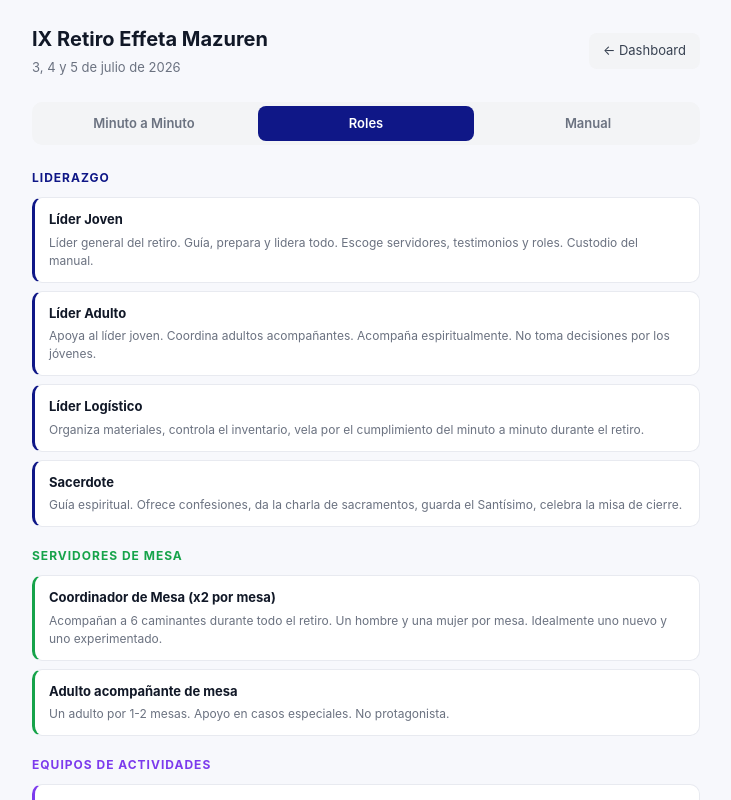
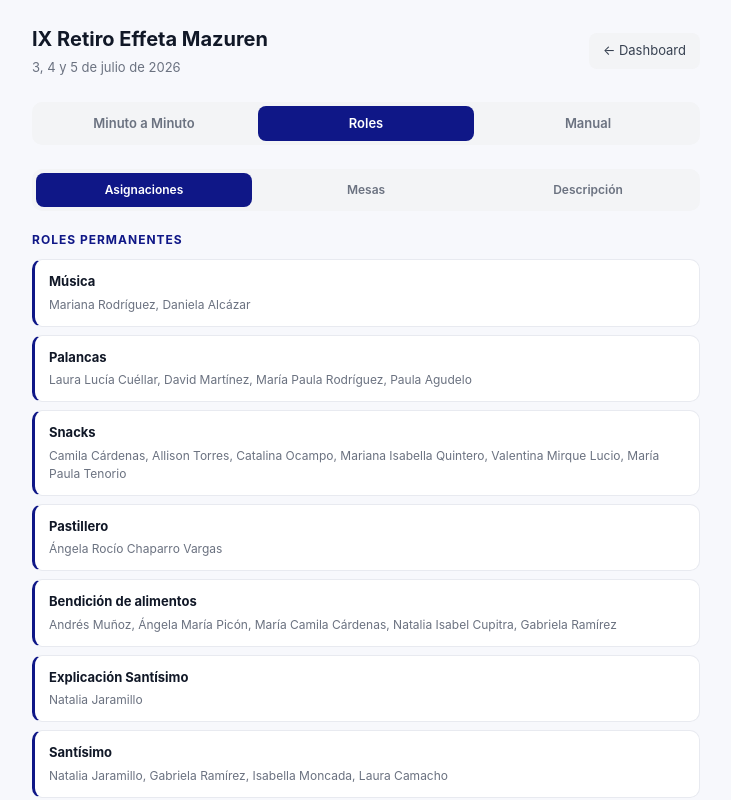
Before and after one commit to EffetaMazuren/EffetaMazuren-App, a Next.js app: page /dashboard/retiro in a window 1280 px wide. Both pictures are taken after a click on the button "Roles". Shown: the top 800 px of the page, without its empty margins (274-1005 px from the left). Built offline with nearby package versions, Linux system fonts and the light colour scheme.

Commit message:
Update page.tsx

```diff
--- a/app/dashboard/retiro/page.tsx
+++ b/app/dashboard/retiro/page.tsx
@@ -5,6 +5,7 @@ import { useRouter } from 'next/navigation'
 
 type Tab = 'minutominuto' | 'roles' | 'manual'
 type Dia = 'viernes' | 'sabado' | 'domingo'
+type RolesView = 'asignaciones' | 'mesas' | 'descripcion'
 
 interface Actividad {
   hora: string
@@ -219,7 +220,7 @@ const ROLES_RETIRO = [
     color: '#d97706',
     bg: '#fffbeb',
     roles: [
-      { nombre: 'Equipo de Música y Sonido', descripcion: 'Maneja todas las canciones del retiro, grabación del muro y nudo, música del Santísimo (greoriana). Debe conocer el minuto a minuto.' },
+      { nombre: 'Equipo de Música y Sonido', descripcion: 'Maneja todas las canciones del retiro, grabación del muro y nudo, música del Santísimo (gregoriana). Debe conocer el minuto a minuto.' },
       { nombre: 'Equipo de Palancas', descripcion: 'Contacta familiares de caminantes para cartas. Lleva computador e impresora al retiro. Imprime cartas recibidas en el transcurso.' },
       { nombre: 'Equipo de Palanquitas', descripcion: 'Distribuye las palanquitas en las camas de caminantes. Reparte Biblias, hojas y esferos. Organiza bolsas del domingo.' },
       { nombre: 'Equipo de Snacks', descripcion: 'Compra y sirve snacks en los momentos indicados del retiro. Conoce el menú y el cronograma.' },
@@ -248,6 +249,84 @@ const ROLES_RETIRO = [
   }
 ]
 
+interface RolAsignado {
+  nombre: string
+  encargados: string[]
+  nota?: string
+}
+
+const ASIGNACIONES_ROLES: { categoria: string; color: string; bg: string; roles: RolAsignado[] }[] = [
+  {
+    categoria: 'Roles Permanentes',
+    color: '#0f1787',
+    bg: '#f0f2ff',
+    roles: [
+      { nombre: 'Música', encargados: ['Mariana Rodríguez', 'Daniela Alcázar'] },
+      { nombre: 'Palancas', encargados: ['Laura Lucía Cuéllar', 'David Martínez', 'María Paula Rodríguez', 'Paula Agudelo'] },
+      { nombre: 'Snacks', encargados: ['Camila Cárdenas', 'Allison Torres', 'Catalina Ocampo', 'Mariana Isabella Quintero', 'Valentina Mirque Lucio', 'María Paula Tenorio'] },
+      { nombre: 'Pastillero', encargados: ['Ángela Rocío Chaparro Vargas'] },
+      { nombre: 'Bendición de alimentos', encargados: ['Andrés Muñoz', 'Ángela María Picón', 'María Camila Cárdenas', 'Natalia Isabel Cupitra', 'Gabriela Ramírez'] },
+      { nombre: 'Explicación Santísimo', encargados: ['Natalia Jaramillo'] },
+      { nombre: 'Santísimo', encargados: ['Natalia Jaramillo', 'Gabriela Ramírez', 'Isabella Moncada', 'Laura Camacho'] },
+      { nombre: 'Turnos Santísimo y Angelitos', encargados: ['Natalia Jaramillo', 'Gabriela Ramírez'] },
+      { nombre: 'Explicación Palanquitas', encargados: ['Isabella Moncada'] },
+      { nombre: 'Guachafita', encargados: ['Juan Pablo Bedoya', 'Eddy Carvajal', 'Andrés David Noel Mulett'] },
+      { nombre: '¿Por qué oramos cantando?', encargados: ['Mariana Rodríguez'] },
+      { nombre: 'Mantelitos', encargados: ['Laura Lucía Cuéllar'] },
+    ]
+  },
+  {
+    categoria: 'Actividades Generales',
+    color: '#16a34a',
+    bg: '#f0fdf4',
+    roles: [
+      { nombre: 'Bienvenida (5)', encargados: ['Carolina Bucheli', 'Mariana Serrano', 'Paula Sofía Ortiz', 'Santiago Ruiz', 'Juan Pablo León', 'Andrés David Noel Mulett'] },
+      { nombre: 'Recepción (4)', encargados: ['Valery Cardona', 'Natalia Linares', 'María Alejandra Sierra', 'Daniel Villabón'] },
+      { nombre: 'Lobby (7)', encargados: ['Santiago Ruiz', 'Santiago Rodríguez', 'David Sarmiento', 'Allison Torres', 'Catalina Ocampo', 'Natalia Jaramillo', 'Andrés Muñoz'] },
+      { nombre: 'Maleteros (5)', encargados: ['Eddy Carvajal', 'David Martínez', 'Santiago Castañeda', 'Juan José Álvarez', 'Juan Pablo Garrido'] },
+      { nombre: 'Despertar sábado', encargados: ['Gabriela Ramírez', 'Mariana Isabella Quintero', 'Valentina Mirque Lucio', 'Natalia Isabel Cupitra', 'María Paula Rodríguez'] },
+      { nombre: 'Despertar domingo', encargados: ['María Camila Cárdenas', 'María Paula Tenorio', 'Andrés Muñoz', 'Daniel Steeven Chaparro Villabón', 'Juan José Álvarez'] },
+      { nombre: 'Resumen viernes', encargados: ['Diego Urrego'] },
+      { nombre: 'Resumen sábado', encargados: ['Judith'] },
+      { nombre: 'Oración sábado', encargados: ['Santiago Rodríguez'] },
+      { nombre: 'Oración domingo', encargados: ['Jorge Picón'] },
+      { nombre: 'Rosario sábado', encargados: ['Laura Camacho', 'Valery Cardona', 'Ángela María Picón'] },
+      { nombre: 'Rosario domingo', encargados: ['Paula Agudelo', 'Daniela Alcázar', 'Laura Lucía Cuéllar'] },
+      { nombre: 'Cartas de Jesús (3)', encargados: ['María Paula Tenorio', 'Daniel Steeven Chaparro Villabón', 'Catalina Ocampo'] },
+      { nombre: 'Máscaras (8)', encargados: ['Carolina Bucheli', 'Daniel Villabón', 'Juan Pablo León', 'Laura Ramírez', 'Natalia Linares', 'Paula Sofía Ortiz', 'Mariana Serrano', 'Santiago Castañeda'] },
+      { nombre: 'Sanando mi alma (2)', encargados: ['María Alejandra Sierra', 'Allison Torres'] },
+      { nombre: 'Fogata viernes', encargados: ['Daniel Steeven Chaparro Villabón', 'David Martínez'] },
+      { nombre: 'Fogata sábado', encargados: ['Andrés David Noel Mulett', 'David Sarmiento'] },
+      { nombre: 'Camino de la vida', encargados: ['Juan Pablo León', 'Natalia Isabel Cupitra', 'Santiago Castañeda', 'Mariana Isabella Quintero', 'Andrés Muñoz', 'Juan Pablo Cardona', 'Laura Ramírez'] },
+    ]
+  },
+  {
+    categoria: 'Muro y Nudo',
+    color: '#dc2626',
+    bg: '#fef2f2',
+    roles: [
+      { nombre: 'Acomodar en paredes', encargados: ['Antonia', 'Sofía Castañeda', 'Daniel Cuéllar'], nota: '+ todos los líderes de mesa' },
+      { nombre: 'Pared a confesiones (6)', encargados: ['Juan Pablo Cardona', 'Laura Camacho', 'María Paula Tenorio', 'David Sarmiento', 'Santiago Rodríguez'] },
+      { nombre: 'Confesiones a palancas (6)', encargados: ['Carolina Bucheli', 'Daniel Villabón', 'Laura Ramírez', 'María Alejandra Sierra', 'Paula Sofía Ortiz', 'Santiago Ruiz'] },
+      { nombre: 'Palancas a rumba (6)', encargados: ['Valery Cardona', 'Valentina Mirque Lucio', 'David Sarmiento', 'Natalia Linares', 'Andrés Muñoz'] },
+      { nombre: 'Recepción de rumba (5)', encargados: ['Mariana Serrano', 'Isabella Moncada', 'Eddy Carvajal', 'Juan Pablo Bedoya', 'Andrés Noel Mulett', 'Juan Pablo León'] },
+    ]
+  }
+]
+
+const MESAS_RETIRO: { numero: number; encargados: string[] }[] = [
+  { numero: 1, encargados: ['Santiago Ruiz', 'Isabela Moncada'] },
+  { numero: 2, encargados: ['David Sarmiento', 'Laura Camacho'] },
+  { numero: 3, encargados: ['Valery Cardona', 'Juan Pablo León'] },
+  { numero: 4, encargados: ['Paula Sofía Ortiz Maecha', 'Santiago Rodríguez'] },
+  { numero: 5, encargados: ['Natalia Isabel Cupitra', 'Eddy Carvajal'] },
+  { numero: 6, encargados: ['Santiago Castañeda', 'Laura Ramírez'] },
+  { numero: 7, encargados: ['Andrés David Noel Mulett', 'Mariana Serrano'] },
+  { numero: 8, encargados: ['Natalia Linares', 'Juan José Álvarez'] },
+  { numero: 9, encargados: ['Juan Pablo Cardona', 'Carolina Bucheli'] },
+  { numero: 10, encargados: ['Juan Pablo Bedoya', 'María Alejandra Sierra'] },
+]
+
 const colorTipo: Record<string, { bg: string; color: string; label: string }> = {
   charla:    { bg: '#dc2626', color: 'white', label: 'Charla' },
   actividad: { bg: '#7c3aed', color: 'white', label: 'Actividad' },
@@ -261,6 +340,7 @@ export default function RetiroDashboard() {
   const [tab, setTab] = useState<Tab>('minutominuto')
   const [diaActivo, setDiaActivo] = useState<Dia>('viernes')
   const [expandido, setExpandido] = useState<string | null>(null)
+  const [rolesView, setRolesView] = useState<RolesView>('asignaciones')
 
   const tabs: { id: Tab; label: string }[] = [
     { id: 'minutominuto', label: 'Minuto a Minuto' },
@@ -272,6 +352,12 @@ export default function RetiroDashboard() {
     { id: 'viernes', label: 'Viernes', fecha: '3 Jul' },
     { id: 'sabado', label: 'Sabado', fecha: '4 Jul' },
     { id: 'domingo', label: 'Domingo', fecha: '5 Jul' },
+  ]
+
+  const rolesViews: { id: RolesView; label: string }[] = [
+    { id: 'asignaciones', label: 'Asignaciones' },
+    { id: 'mesas', label: 'Mesas' },
+    { id: 'descripcion', label: 'Descripción' },
   ]
 
   return (
@@ -409,6 +495,85 @@ export default function RetiroDashboard() {
 
       {/* ROLES */}
       {tab === 'roles' && (
+        <div>
+          {/* Sub-tabs de Roles */}
+          <div style={{ display: 'flex', gap: 6, marginBottom: 20, background: '#f3f4f6', borderRadius: 10, padding: 4 }}>
+            {rolesViews.map(rv => (
+              <button
+                key={rv.id}
+                onClick={() => setRolesView(rv.id)}
+                style={{
+                  flex: 1, padding: '8px 4px', border: 'none', borderRadius: 8, fontSize: 12, fontWeight: 600,
+                  cursor: 'pointer', transition: 'all 0.15s',
+                  background: rolesView === rv.id ? '#0f1787' : 'transparent',
+                  color: rolesView === rv.id ? 'white' : '#6b7280',
+                }}
+              >{rv.label}</button>
+            ))}
+          </div>
+
+          {/* Asignaciones reales del IX Retiro */}
+          {rolesView === 'asignaciones' && (
+            <div style={{ display: 'flex', flexDirection: 'column', gap: 20 }}>
+              {ASIGNACIONES_ROLES.map((cat, ci) => (
+                <div key={ci}>
+                  <h3 style={{
+                    fontSize: 12, fontWeight: 700, textTransform: 'uppercase', letterSpacing: 1,
+                    color: cat.color, margin: '0 0 10px'
+                  }}>{cat.categoria}</h3>
+                  <div style={{ display: 'flex', flexDirection: 'column', gap: 8 }}>
+                    {cat.roles.map((rol, ri) => (
+                      <div
+                        key={ri}
+                        style={{
+                          background: 'white', border: '1.5px solid #e8eaf0', borderRadius: 10,
+                          padding: '12px 14px', borderLeft: `3px solid ${cat.color}`
+                        }}
+                      >
+                        <div style={{ fontSize: 13, fontWeight: 700, color: '#111827', marginBottom: 4 }}>
+                          {rol.nombre}
+                        </div>
+                        <div style={{ fontSize: 12, color: '#6b7280', lineHeight: 1.5 }}>
+                          {rol.encargados.join(', ')}{rol.nota ? ` ${rol.nota}` : ''}
+                        </div>
+                      </div>
+                    ))}
+                  </div>
+                </div>
+              ))}
+            </div>
+          )}
+
+          {/* Mesas */}
+          {rolesView === 'mesas' && (
+            <div style={{ display: 'grid', gridTemplateColumns: 'repeat(2, 1fr)', gap: 10 }}>
+              {MESAS_RETIRO.map(m => (
+                <div
+                  key={m.numero}
+                  style={{
+                    background: 'white', border: '1.5px solid #e8eaf0', borderRadius: 12,
+                    padding: '14px 12px',
+                  }}
+                >
+                  <div style={{
+                    display: 'inline-flex', alignItems: 'center', justifyContent: 'center',
+                    width: 28, height: 28, background: '#0f1787', color: 'white', borderRadius: 8,
+                    fontSize: 13, fontWeight: 700, marginBottom: 8,
+                  }}>{m.numero}</div>
+                  <div style={{ fontSize: 12, color: '#374151', lineHeight: 1.5 }}>
+                    {m.encargados.map((nombre, ni) => (
+                      <div key={ni} style={{ fontWeight: ni === 0 ? 600 : 400, color: ni === 0 ? '#111827' : '#6b7280' }}>
+                        {nombre}
+                      </div>
+                    ))}
+                  </div>
+                </div>
+              ))}
+            </div>
+          )}
+
+          {/* Descripción general de roles */}
+          {rolesView === 'descripcion' && (
             <div style={{ display: 'flex', flexDirection: 'column', gap: 20 }}>
               {ROLES_RETIRO.map((cat, ci) => (
                 <div key={ci}>
@@ -436,18 +601,8 @@ export default function RetiroDashboard() {
                   </div>
                 </div>
               ))}
-
-          <div style={{
-            background: '#f0f2ff', border: '1.5px solid #c7d2fe', borderRadius: 12,
-            padding: '14px 16px', marginTop: 4
-          }}>
-            <p style={{ fontSize: 13, fontWeight: 600, color: '#0f1787', margin: '0 0 4px' }}>
-              Roles de los servidores del IX Retiro
-            </p>
-            <p style={{ fontSize: 12, color: '#374151', margin: 0 }}>
-              Los roles especificos de cada servidor de este retiro se asignaran pronto desde el dashboard de servidores.
-            </p>
             </div>
+          )}
         </div>
       )}
 
```
Lines whose indentation alone changed are shown as unchanged.
